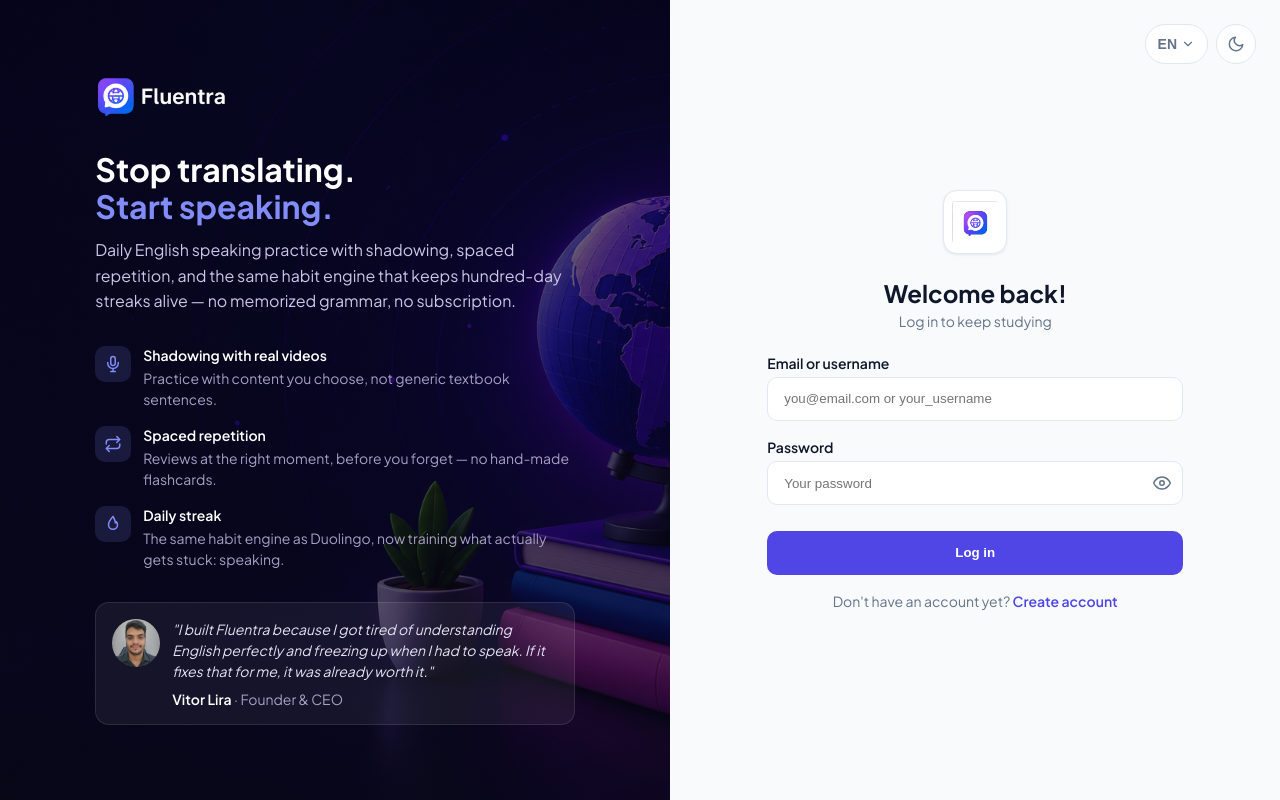
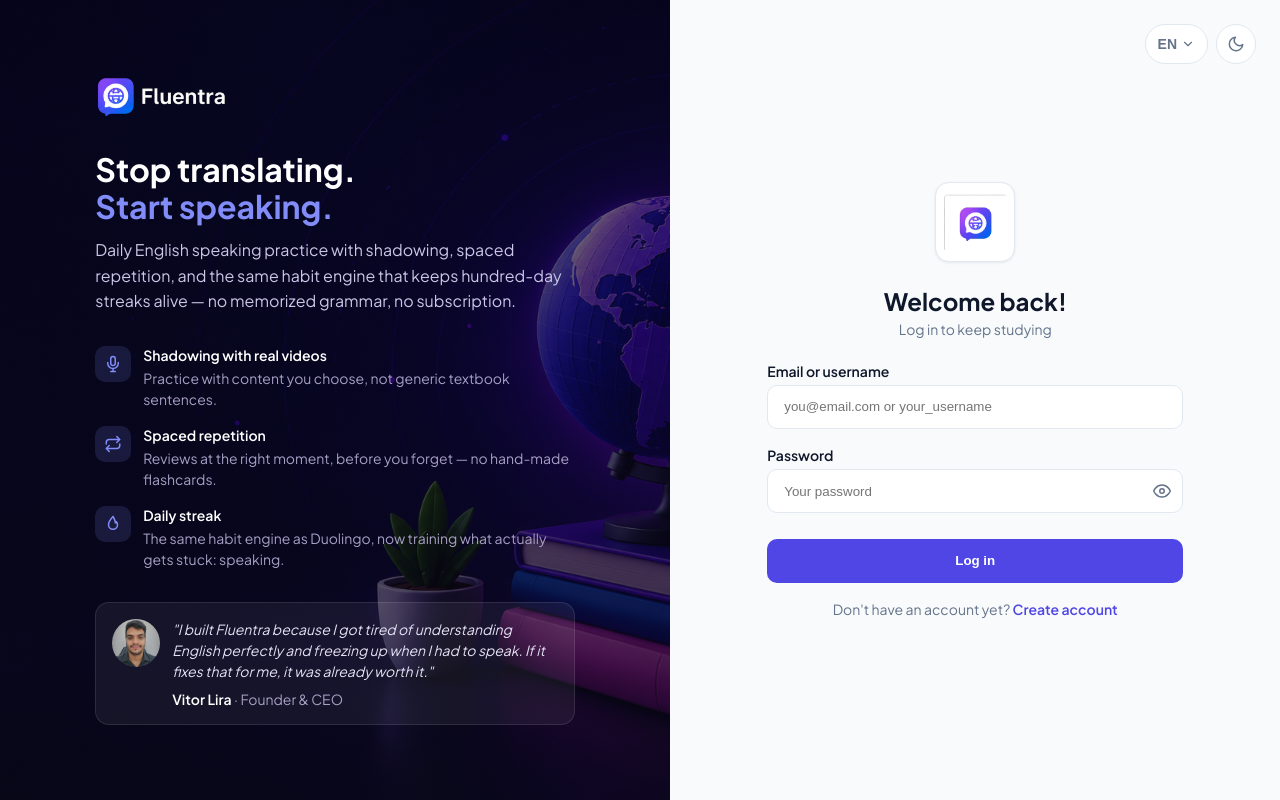
Before and after one commit to vitorliras/Fluentra-app, an Angular app: page /login in a window 1280 px wide. Built offline with nearby package versions, Linux system fonts and the light colour scheme.

Commit message:
Aumenta mais o icon.png da tela de login/cadastro
O ajuste anterior nao foi suficiente segundo o usuario; aumenta o teto do
clamp de 4.5rem para 5.5rem.

```diff
--- a/src/features/auth/pages/auth-page.scss
+++ b/src/features/auth/pages/auth-page.scss
@@ -65,8 +65,8 @@
 }
 
 .auth-page__card-icon {
-  width: clamp(2.75rem, 8vh, 4.5rem);
-  height: clamp(2.75rem, 8vh, 4.5rem);
+  width: clamp(3.5rem, 10vh, 5.5rem);
+  height: clamp(3.5rem, 10vh, 5.5rem);
   border-radius: var(--radius-lg);
   object-fit: contain;
   padding: var(--space-2);
```
